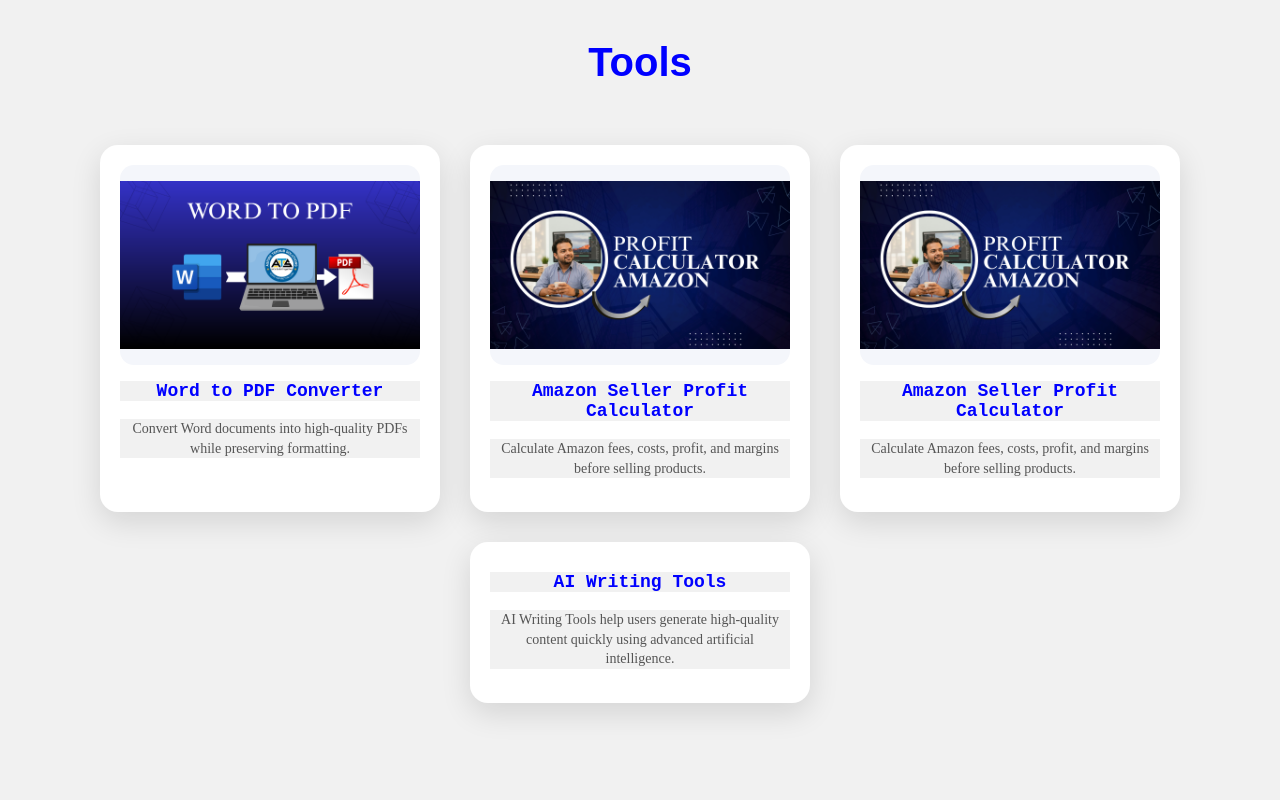
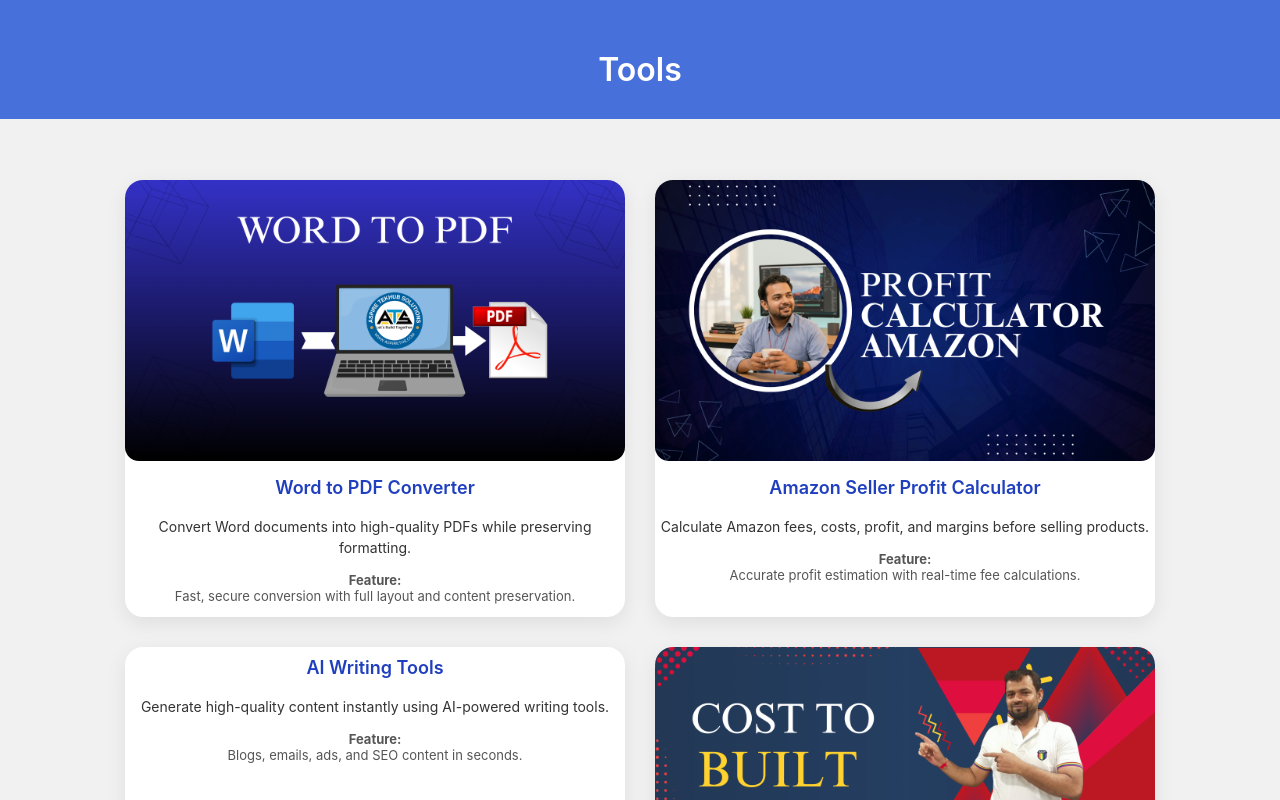
Before and after one commit to Sajid-sid/Aspire-Tools-Page, a React (Vite) app: page / in a window 1280 px wide. Shown: the top 800 px of the page. Built offline with nearby package versions, Linux system fonts and the light colour scheme.

Commit message:
modified

```diff
--- a/src/App.css
+++ b/src/App.css
@@ -1,22 +1,34 @@
-/* *
-{
-  background-image: linear-gradient(to right,rgb(184, 211, 206),white,rgb(184, 211,206));} */
-/* ===== PAGE HEADING ===== */
-*
-{
-  background-color: #F1F1F1;
-}
-.heading {
-  text-align: center;
-  font-size: 40px;
-  font-weight: bold;
-  color: blue;
-  margin-bottom: 40px;
-  font-family: Arial, Helvetica, sans-serif;
+/* ===== RESET ===== */
+* {
+  box-sizing: border-box;
 }
 
-/* ===== CARD CONTAINER ===== */
+body {
+  margin: 0;
+  background-color: #f1f1f1;
+  font-family: "Inter", Arial, sans-serif;
+  display: grid;
+grid-template-rows: repeat(2,1fr);
+}
+
+/* ===== HEADING ===== */
+.heading {
+  position: fixed;
+  top: 0;
+  width: 100%;
+  text-align: center;
+  font-size: 2rem;
+  font-weight: 600;
+  color: #ffffff;
+  background-color: #4770db;
+  padding: 50px 20px 30px;
+  margin: 0;
+  z-index: 100;
+}
+
+/* ===== CONTAINER ===== */
 .head {
+  margin-top: 160px; /* space for fixed header */
   display: flex;
   gap: 30px;
   flex-wrap: wrap;
@@ -26,61 +38,68 @@
 
 /* ===== CARD ===== */
 .card {
-  width: 300px;
-  padding: 20px;
+  width: 500px;
+  min-height: 400px;
+
   border-radius: 18px;
-  background-color: #ffffff;
-  cursor: pointer;
+  background: #ffffff;
   position: relative;
   overflow: hidden;
-  box-shadow: 0 10px 30px rgba(0, 0, 0, 0.12);
-  transition: transform 0.3s ease;
+
+  box-shadow: 0 6px 20px rgba(0, 0, 0, 0.08);
+  transition: box-shadow 0.3s ease;
 }
 
-/* ===== IMAGE WRAPPER (IMPORTANT) ===== */
+.card:hover {
+  box-shadow: 0 14px 40px rgba(0, 0, 0, 0.15);
+}
+
+
 .image-box {
-  width: 100%;
-  height: 200px;                 /* fixed height for all cards */
+
+  height: auto;
+  max-width: 100%;
   background: #f4f6fb;
   border-radius: 14px;
   display: flex;
   align-items: center;
   justify-content: center;
-  overflow: hidden;
   margin-bottom: 16px;
+  overflow: hidden; /
 }
 
-/* ===== IMAGE ===== */
 .image-box img {
-  max-width: 100%;
-  max-height: 100%;
-  object-fit: contain;           /* no crop */
+
+  width: 100%;
+  height: 100%;
+  object-fit: cover; /* fills container without whitespace */
   display: block;
-  transition: transform 0.3s ease;
+  padding: 0;
+  margin: 0;
 }
 
-/* Hover zoom */
-.card:hover .image-box img {
-  transform: scale(1.05);
-}
-
-/* ===== TITLE ===== */
+/* ===== TEXT ===== */
 .title {
   font-size: 18px;
-  font-weight: bold;
-  color: blue;
+  font-weight: 600;
+  color: #1f3fbf;
   text-align: center;
-  font-family: "Courier New", Courier, monospace;
   margin-top: 10px;
 }
 
-/* ===== DESCRIPTION ===== */
 .description {
   font-size: 14px;
-  color: #555;
-  margin-top: 10px;
+  color: #333333;
   text-align: center;
-  line-height: 1.4;
+  line-height: 1.5;
+  margin-top: 8px;
+}
+
+.feature {
+  font-size: 13px;
+  color: #555555;
+  text-align: center;
+  margin-top: 6px;
 }
 
 /* ===== GLOW EFFECT ===== */
@@ -88,14 +107,26 @@
   position: absolute;
   inset: 0;
   background: radial-gradient(
-    circle at top left,
-    rgba(0, 153, 255, 0.25),
-    transparent 60%
+    rgba(71, 112, 219, 0.25),
+    transparent 70%
   );
   opacity: 0;
-  transition: opacity 0.4s ease;
+  transition: opacity 0.3s ease;
 }
 
 .card:hover .glow {
   opacity: 1;
 }
+
+/* ===== RESPONSIVE ===== */
+@media (max-width: 768px) {
+  .heading {
+    font-size: 1.5rem;
+    padding: 35px 10px 20px;
+  }
+
+  .card {
+    width: 100%;
+    max-width: 380px;
+  }
+}
--- a/src/App.jsx
+++ b/src/App.jsx
@@ -1,25 +1,27 @@
 import { motion } from "framer-motion";
 import word from "./assets/word2pdf.png";
 import Amazon from "./assets/Amazon1.png";
+import web from "./assets/app.png";
+import app from "./assets/app2.png";
 import "./App.css";
 
-/* Container stagger */
+/* ===== Container stagger ===== */
 const containerVariants = {
-  hidden: { opacity: 1 },
+  hidden: {},
   visible: {
-    opacity: 1,
     transition: {
-      staggerChildren: 0.25, // cards fall one by one
+      staggerChildren: 0.2,
+      delayChildren: 0.4, // after heading
     },
   },
 };
 
-/* Falling down animation */
+/* ===== Card animation ===== */
 const cardVariants = {
   hidden: {
     opacity: 0,
-    y: -150,          // start from top
-    scale: 0.95,
+    y: 40,        // smoother than -150
+    scale: 0.96,
   },
   visible: {
     opacity: 1,
@@ -27,8 +29,8 @@
     scale: 1,
     transition: {
       type: "spring",
-      stiffness: 110,
-      damping: 14,     // bounce control
+      stiffness: 90,
+      damping: 16,
     },
   },
 };
@@ -39,45 +41,59 @@
       name: "Word to PDF Converter",
       description:
         "Convert Word documents into high-quality PDFs while preserving formatting.",
+      feature:
+        "Fast, secure conversion with full layout and content preservation.",
       image: word,
-      link: "https://word-to-pdf-converter-ten.vercel.app/",
+      link: "https://wordtopdf.aspireths.com/",
     },
     {
       name: "Amazon Seller Profit Calculator",
       description:
         "Calculate Amazon fees, costs, profit, and margins before selling products.",
-      image: Amazon,
-      link: "https://wheat-goose-528320.hostingersite.com/",
-    },
-    {
-      name: "Amazon Seller Profit Calculator",
-      description:
-        "Calculate Amazon fees, costs, profit, and margins before selling products.",
+      feature:
+        "Accurate profit estimation with real-time fee calculations.",
       image: Amazon,
       link: "https://wheat-goose-528320.hostingersite.com/",
     },
     {
       name: "AI Writing Tools",
       description:
-        "AI Writing Tools help users generate high-quality content quickly using advanced artificial intelligence.",
-      image: null,     // 👈 no image
-      link: null,      // 👈 no link
+        "Generate high-quality content instantly using AI-powered writing tools.",
+      feature:
+        "Blogs, emails, ads, and SEO content in seconds.",
+      image: null,
+      link: null,
     },
+       {name:"App Cost Calculator",
+      description:(<>App Cost Calculator quickly estimates the development cost of mobile and web apps based on features and complexity.
+</>),feature:"Provides instant, accurate cost estimates for app development based on features, platform, and complexity.",
+image:app,
+link:"https://project-cost-calculator-olive.vercel.app/"},
+   {name:"Website Cost Calculator",
+      description:(<>Website Cost Calculator estimates the cost of building a website based on features, design, and platform.
+It helps businesses and developers plan budgets quickly with accurate, instant results.
+</>),feature:"Instantly calculates website development costs based on features, design complexity, and platform.",
+image:web,
+link:"https://website-calculator-gold.vercel.app/"}
   ];
 
   return (
     <>
-      {/* Animated Heading */}
-      <motion.p
-        className="heading"
-        initial={{ opacity: 0, y: -20 }}
-        animate={{ opacity: 1, y: 0 }}
-        transition={{ duration: 0.6 }}
-      >
-        Tools
-      </motion.p>
+      {/* ===== Heading ===== */}
+<motion.p
+  className="heading"
+  initial={{ clipPath: "inset(0 100% 0 0)" }}
+  animate={{ clipPath: "inset(0 0% 0 0)" }}
+  transition={{
+    duration: 0.5,
 
-      {/* Cards */}
+  }}
+>
+  Tools
+</motion.p>
+
+
+      {/* ===== Cards ===== */}
       <motion.div
         className="head"
         variants={containerVariants}
@@ -89,11 +105,12 @@
             key={index}
             className="card"
             variants={cardVariants}
-            whileHover={{ scale: 1.05 }}
-            whileTap={{ scale: 0.97 }}
+            whileHover={{ scale: 1.04 }}
+            whileTap={{ scale: 0.98 }}
             onClick={() => item.link && window.open(item.link, "_blank")}
+            style={{ cursor: item.link ? "pointer" : "default" }}
           >
-            {/* Image (only if exists) */}
+            {/* Image */}
             {item.image && (
               <div className="image-box">
                 <img src={item.image} alt={item.name} />
@@ -102,6 +119,14 @@
 
             <p className="title">{item.name}</p>
             <p className="description">{item.description}</p>
+
+            {item.feature && (
+              <p className="feature">
+                <strong>Feature:</strong>
+                <br />
+                {item.feature}
+              </p>
+            )}
 
             <span className="glow"></span>
           </motion.div>
```
Also changed, not shown: src/assets/app (2).png (added), src/assets/app2.png (added).
